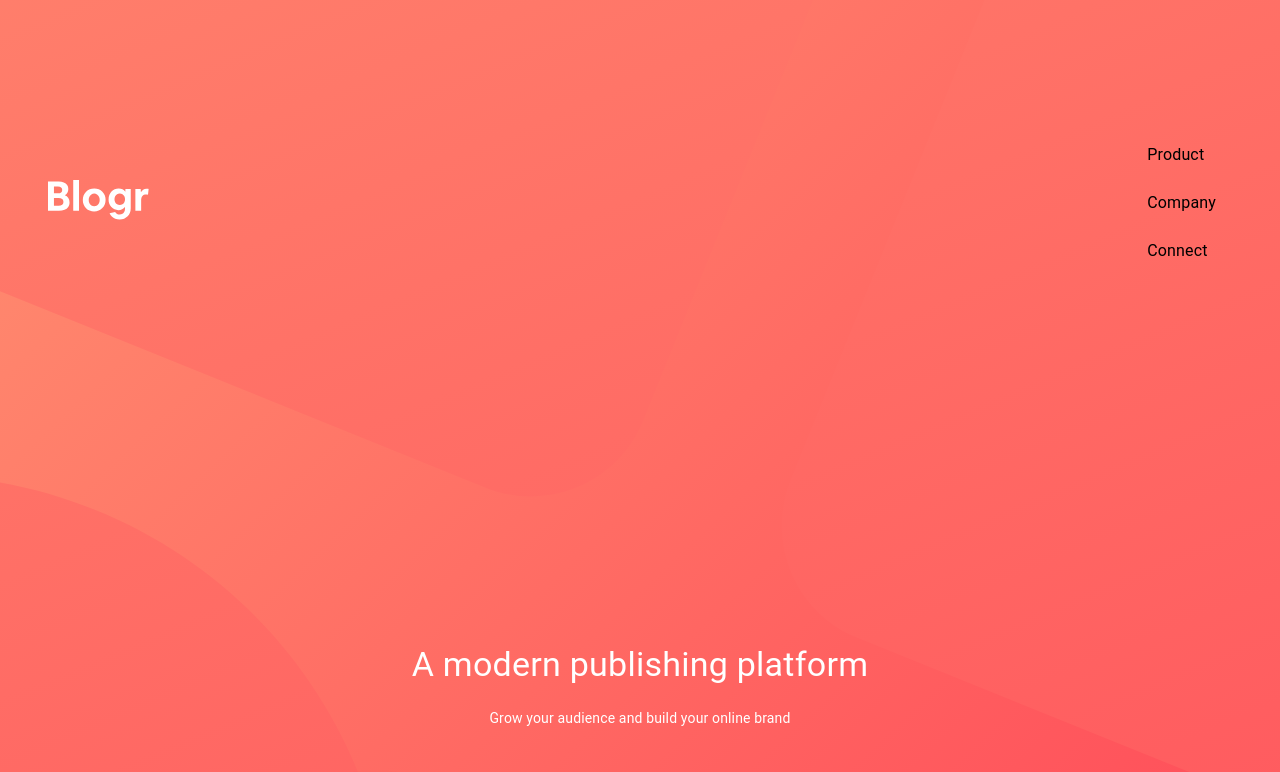
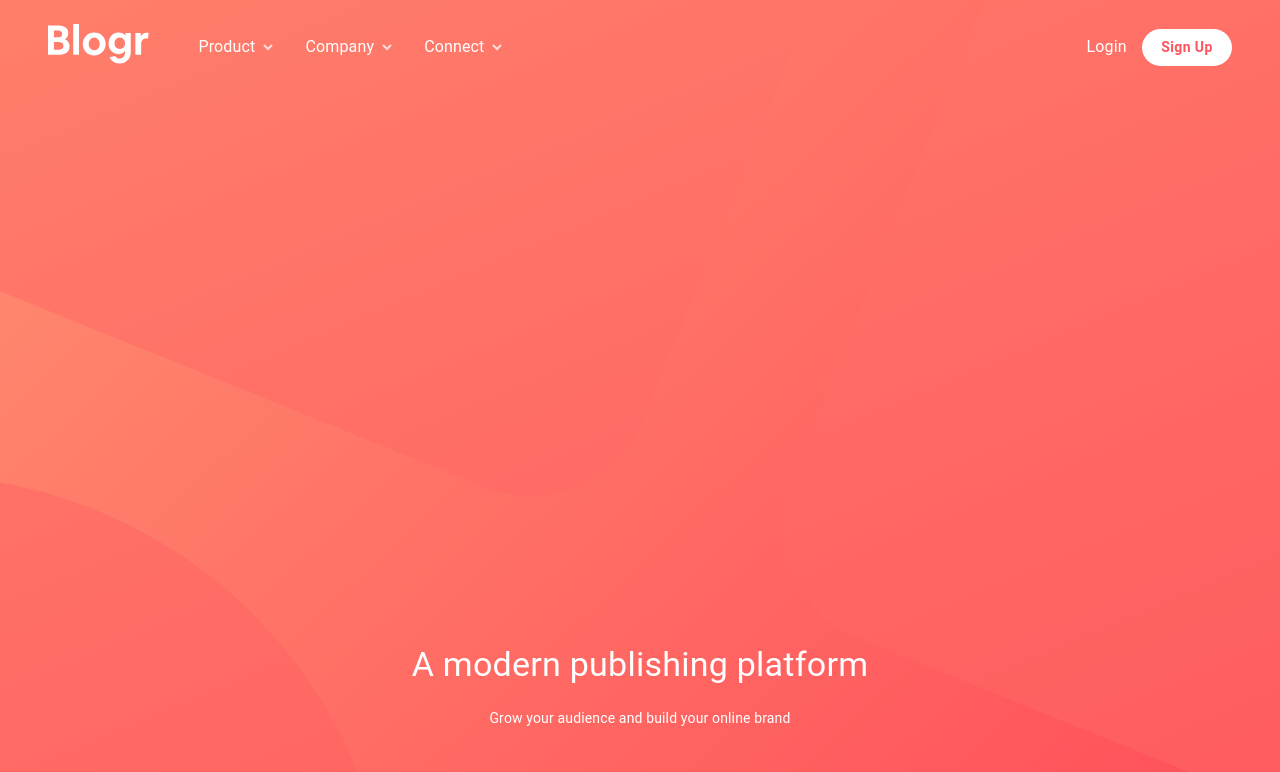
Before and after one commit to TifennQ/FrontEndMenterBlogr, a React (Create React App) app: page / in a window 1280 px wide. Shown: the top 772 px of the page. Built offline with nearby package versions, Linux system fonts and the light colour scheme.

Commit message:
Header desktop

```diff
--- a/src/components/Header/Header.js
+++ b/src/components/Header/Header.js
@@ -1,17 +1,84 @@
-import { AppBar, Container, Hidden, IconButton, List, ListItem, ListItemText, makeStyles, Toolbar } from '@material-ui/core'
+import { AppBar, Container, Button, Typography, Hidden, IconButton, List, ListItem, ListItemText, makeStyles, Toolbar } from '@material-ui/core'
 import React, {useState} from 'react'
 import logo from '../../images/logo.svg'
 import SideDrawer from './SideDrawer'
+import iconArrow from '../../images/icon-arrow-light.svg'
 
 const useStyles = makeStyles((theme) => ({
     appBar: {
         boxShadow: 'none'
     },
+    navContainer: {
+        display: 'flex',
+        justifyContent: "space-between",
+        width: "100%"
+    },
     headerContainer: {
         display: 'flex',
-        justifyContent: 'space-between',
         alignItems: 'center',
-        marginTop: '10%'
+        marginTop: '10%',
+        [theme.breakpoints.up('sm')]: {
+            marginTop: '1%',
+          },
+    },
+    clickedArrow: {
+        transform: 'rotate(180deg)'
+    },
+    list: {
+        display: "flex",
+        color: "white",
+        marginLeft: "2%",
+    },
+    listItem: {
+        "&:hover": {
+            backgroundColor: "transparent"
+        }
+    },
+    listItemText: {
+        marginRight: "8px",
+        fontWeight: "bold"
+    },
+    listItemTextHovered: {
+        textDecoration: "underline"
+    },
+    drawerBottom: {
+        display: "flex",
+        alignItems: "center",
+        width: "15%",
+        justifyContent: "space-between"
+    },
+    login: {
+        color: "white",
+        cursor: "pointer"
+    },
+    signup: {
+        cursor: "pointer",
+        color: "hsl(356, 100%, 66%)",
+        background: 'white',
+        borderRadius: "50px",
+        border: "none",
+        textTransform: "capitalize",
+        fontWeight: "bold",
+        paddingLeft: "12%",
+        paddingRight: "12%",
+        transition: "all 300ms ease-in-out",
+        "&:hover": {
+            background: "hsl(355, 100%, 74%)",
+            color: "white"
+        }
+    },
+    subLinksContainer: {
+        position: "absolute",
+        background: "white",
+        color: "black",
+        borderRadius: "5px",
+        padding: "8% 12% 8% 5%"
+    },
+    listItemSubLinks: {
+        "&:hover": {
+            backgroundColor: "transparent",
+            color: "hsl(355, 100%, 74%)",
+        }
     }
 }))
 
@@ -27,6 +94,27 @@ const Header = () => {
         {id: 2, title: 'Newsletter'},
         {id: 3, title: 'LinkedIn'},
     ])
+    const [linkClickedId, setLinkClickedId] = useState(0)
+    const handleClickLink = (id) => {
+        if(id === linkClickedId) {
+            setLinkClickedId(0)
+
+        }
+        else {
+            setLinkClickedId(id)
+            //add transition
+        }
+    }
+
+    const handleHoverOut = () => {
+        setLinkClickedId(0)
+    }
+
+    const hoverInSubMenu = (id) => {
+        setLinkClickedId(id)
+    }
+
+
     return (
         <AppBar className={classes.appBar} position="fixed" color="transparent">
             <Toolbar>
@@ -37,18 +125,43 @@ const Header = () => {
                         </div>
                     </IconButton>
                     <Hidden smDown>
-                        <List component="nav" >
+                        <div className={classes.navContainer}>
+                            <List component="nav" className={classes.list}>
                                 {
                                     navLinks.map(({id, title}) => (
-                                        <ListItem disableRipple button key={id}>
-                                            <ListItemText primary={title}></ListItemText>
+                                        <div>
+                                            <ListItem className={classes.listItem} onMouseEnter={() => handleClickLink(id)} onMouseLeave={() => handleHoverOut()} disableRipple button key={id}>
+                                                <ListItemText className={`${linkClickedId === id ? `${classes.listItemText} ${classes.listItemTextHovered}` : `${classes.listItemText}`}`} primary={title}></ListItemText>
+                                                <img className={`${linkClickedId === id ? `${classes.clickedArrow}` : null}`} src={iconArrow} alt="iconArrow"/>
                                             </ListItem>
+                                            {
+                                                id === linkClickedId &&
+                                                    <div className={classes.subLinksContainer} onMouseEnter={() => hoverInSubMenu(id)} onMouseLeave={() => handleHoverOut()}>
+                                                        {
+                                                            navSubLinks.map(({id, title}) => (
+                                                                <div key={id}>
+                                                                    <ListItem className={classes.listItemSubLinks} button>
+                                                                        <ListItemText className={classes.listItemTextSubLinks} primary={title}></ListItemText>
+                                                                    </ListItem>
+                                                                </div>
+                                                            ))
+                                                        }
+                                                    </div>
+                                             }
+                                        </div>
                                     ))
                                 }
                             </List>
+                            <div className={classes.drawerBottom}>
+                                <div className={classes.bar}></div>
+                                    <Typography className={classes.login}>Login</Typography>
+                                    <Button className={classes.signup}>Sign Up</Button>
+                            </div>
+                        </div>
+
                     </Hidden>
                     <Hidden mdUp>
-                        <SideDrawer navLinks={navLinks} navSubLinks={navSubLinks}/>
+                        <SideDrawer handleClickLink={handleClickLink} linkClickedId={linkClickedId} navLinks={navLinks} navSubLinks={navSubLinks}/>
                     </Hidden>
                 </Container>
             </Toolbar>
--- a/src/components/Header/SideDrawer.js
+++ b/src/components/Header/SideDrawer.js
@@ -63,7 +63,8 @@ const useStyles = makeStyles((theme) => ({
         alignItems: "center"
     },
     login: {
-        marginTop: "5%"
+        marginTop: "5%",
+        cursor: "pointer"
     },
     signup: {
         cursor: "pointer",
@@ -78,20 +79,9 @@ const useStyles = makeStyles((theme) => ({
 }))
 
 
-const SideDrawer = ({navLinks, navSubLinks}) => {
+const SideDrawer = ({navLinks, navSubLinks, handleClickLink, linkClickedId}) => {
     const classes = useStyles()
     const [state, setState] = useState({ left: false })
-    const [linkClickedId, setLinkClickedId] = useState(0)
-    const handleClickLink = (id) => {
-        if(id === linkClickedId) {
-            setLinkClickedId(0)
-
-        }
-        else {
-            setLinkClickedId(id)
-            //add transition
-        }
-    }
 
 
     const sideDrawerList = anchor => (
```
Also changed, not shown: src/images/icon-arrow-light.svg (added). Lines whose indentation alone changed are shown as unchanged.
